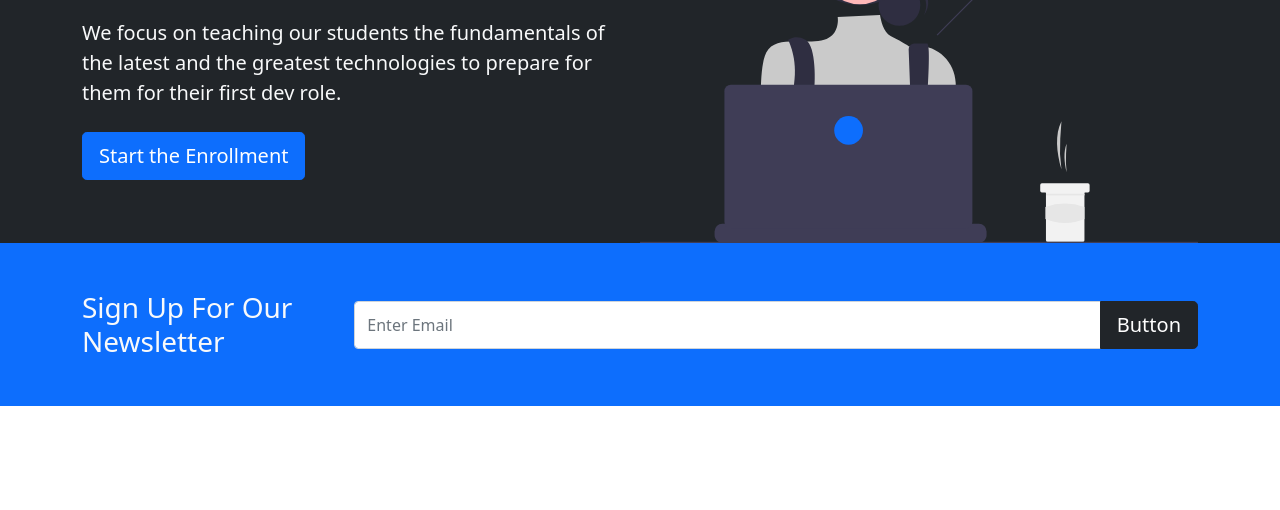
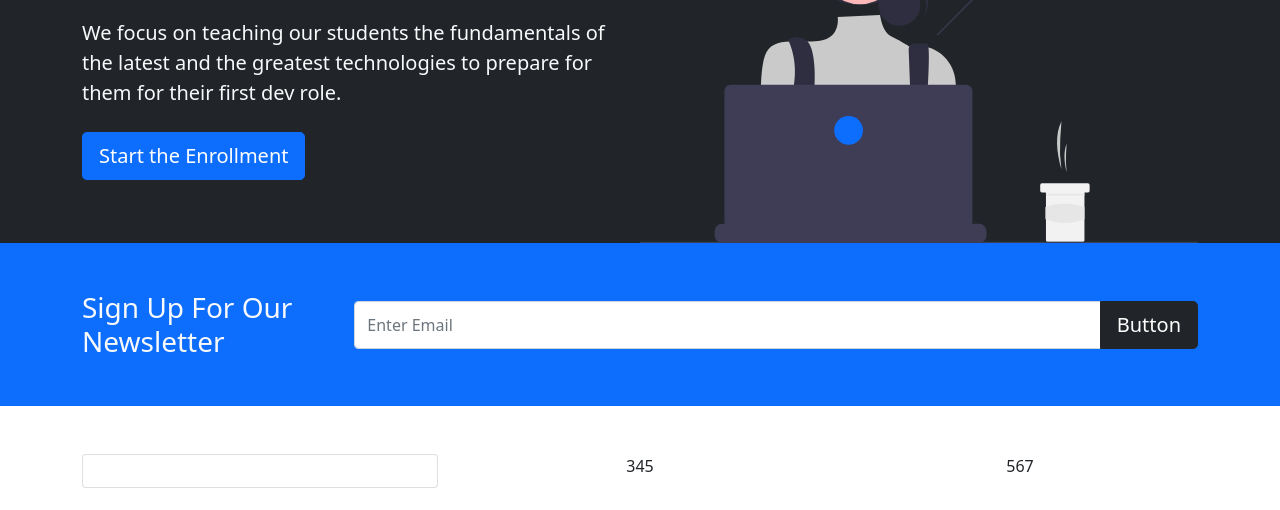
Before and after one commit to ummesalmaali/Bootstrap-front-end, a plain HTML site: page index.html in a window 1280 px wide. Shown: the part 238-748 px from the top of the page. Drawn offline with nearby package versions, Linux system fonts and the light colour scheme.

Commit message:
finished

```diff
--- a/index.html
+++ b/index.html
@@ -79,6 +79,20 @@
         </div>
       </div>
     </section>
+    <!-- boxes -->
+    <section class="boxes py-5">
+      <div class="container">
+        <div class="row text-center">
+          <div class="col-md">
+            <div class="card text-light">
+              <div class="card-body"></div>
+            </div>
+          </div>
+          <div class="col-md">345</div>
+          <div class="col-md">567</div>
+        </div>
+      </div>
+    </section>
 
     <!-- script files -->
     <script
```
